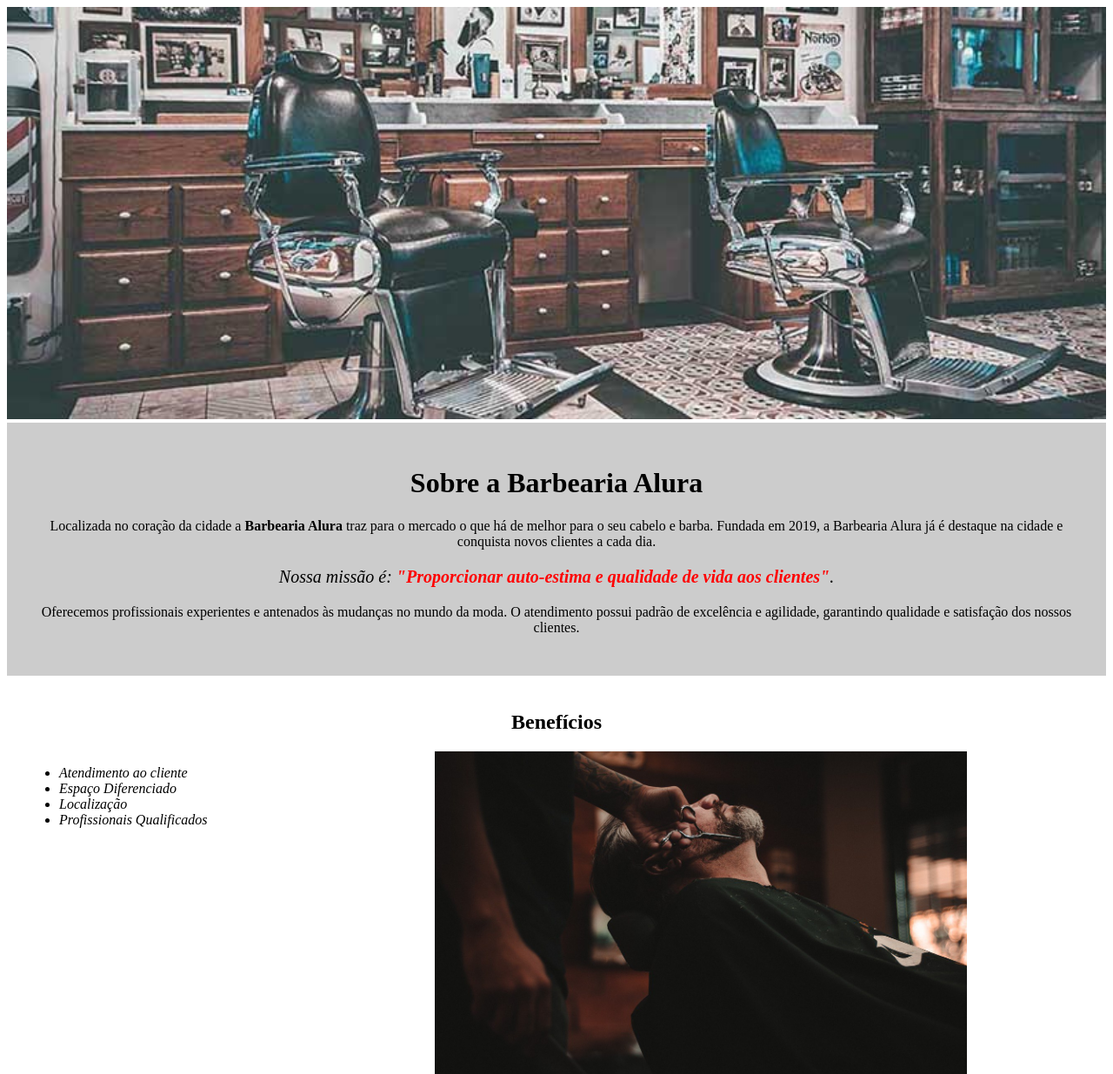
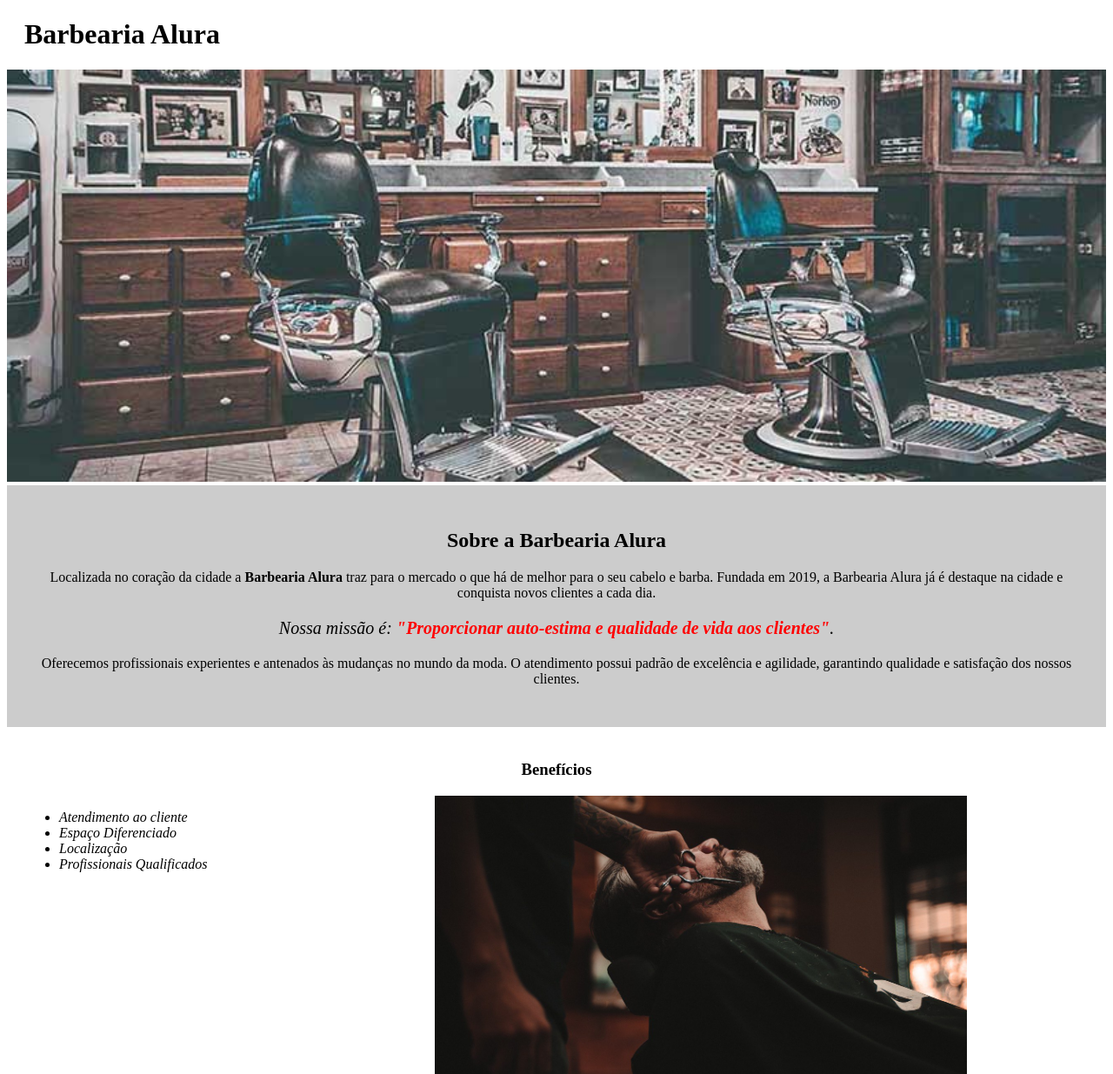
Before and after one commit to vivianerosario/Project-Barbearia-Alura, a plain HTML site: page index.html in a window 1280 px wide. Shown: the top 1235 px of the page at 87% size. Drawn offline with Linux system fonts and the light colour scheme.

Commit message:
Creating the header for the page

```diff
--- a/index.html
+++ b/index.html
@@ -10,9 +10,13 @@
 
 </head>
 <body>
+    <header>
+            <h1 class="titulo-principal">Barbearia Alura</h1>
+    </header>
+
     <img id="banner" src="banner.jpg" alt="">
    <div class="principal">
-        <h1> Sobre a Barbearia Alura</h1>
+        <h2 class="titulo-center"> Sobre a Barbearia Alura</h2>
 
         <p>Localizada no coração da cidade a <strong>Barbearia Alura</strong> traz para o mercado o que há de melhor para o seu cabelo e barba. Fundada em 2019, a Barbearia Alura já é destaque na cidade e conquista novos clientes a cada dia.
         </p>
@@ -22,7 +26,7 @@
    </div>
 
    <div class="beneficios">
-        <h2>Benefícios</h2>
+        <h3 class="titulo-center">Benefícios</h3>
         <ul>
             <li class="itens">Atendimento ao cliente </li>
             <li class="itens">Espaço Diferenciado </li>
--- a/style.css
+++ b/style.css
@@ -1,4 +1,3 @@
-
 #banner{
     width: 100%;
 }
@@ -6,8 +5,10 @@
     background: #cccccc;
     padding: 30px;
 }
-
-h1{
+.titulo-principal{
+    padding-left: 20px;
+}
+.titulo-center{
     text-align: center
 }
 p{
@@ -25,9 +26,7 @@ em strong{
 .beneficios{
     padding: 20px;
 }
-h2{
-    text-align: center;
-}
+
 ul{
     display: inline-block;
     vertical-align: top;
```
